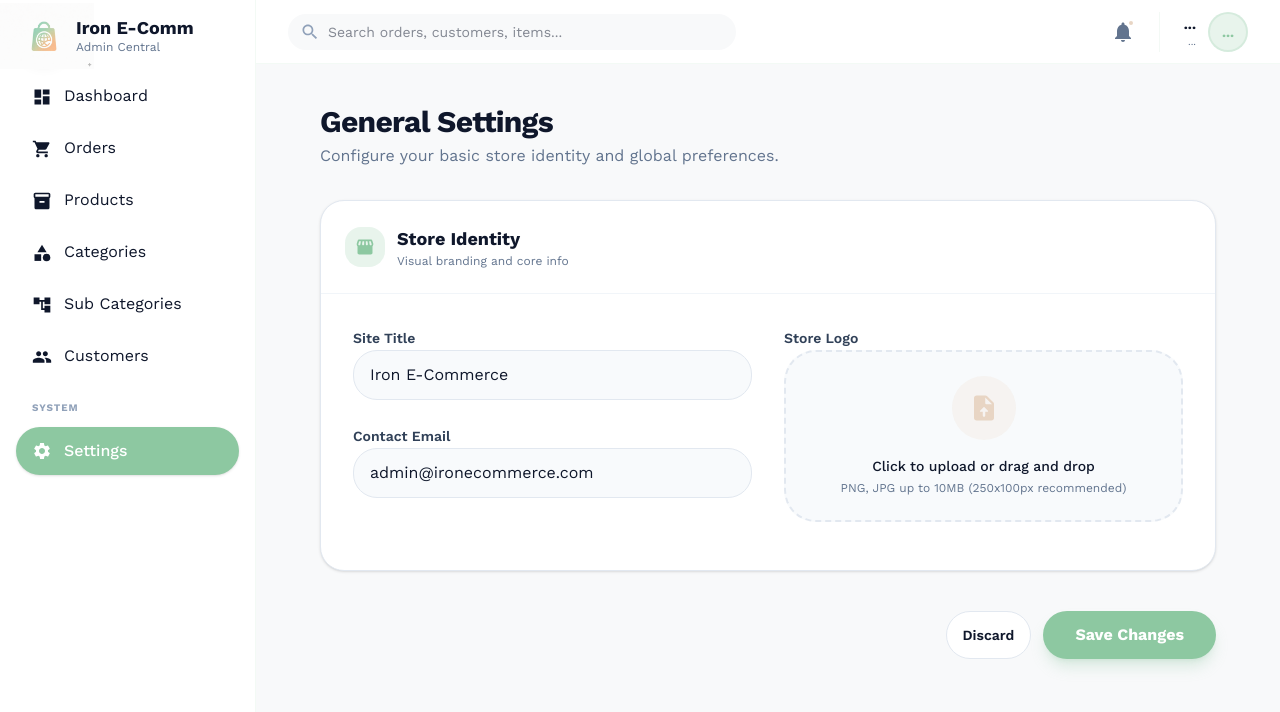
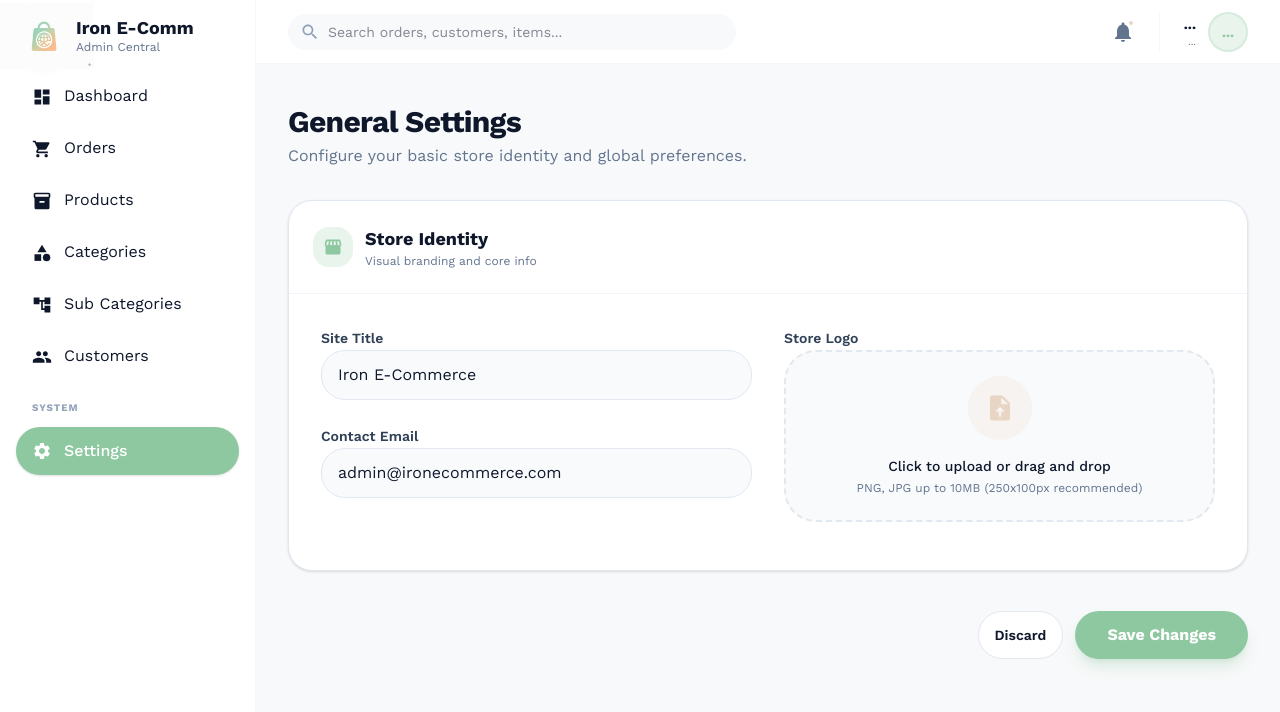
Before and after one commit to senemdemirr/e-commerce, a Next.js app: page /admin/settings in a window 1280 px wide. Shown: the top 712 px of the page. Built offline with nearby package versions, Linux system fonts and the light colour scheme; no server answers.

Commit message:
change and equal the main width

```diff
--- a/app/(admin)/admin/categories/page.js
+++ b/app/(admin)/admin/categories/page.js
@@ -196,9 +196,9 @@ export default function CategoriesPage() {
 
     return (
         <>
-            <div className="-m-8 flex min-h-[calc(100vh-4rem)] flex-col overflow-hidden">
-                <div className="flex-1 overflow-y-auto bg-slate-50/50 p-8 dark:bg-background-dark/50">
-                    <div className="mx-auto max-w-6xl">
+            <div className="-m-4 flex min-h-[calc(100vh-4rem)] flex-col overflow-hidden sm:-m-6 lg:-m-8">
+                <div className="flex-1 overflow-y-auto bg-slate-50/50 p-4 dark:bg-background-dark/50 sm:p-6 lg:p-8">
+                    <div className="w-full">
                         <CategoriesHeader onCreate={openCreateModal} />
 
                         <CategoriesStatsCards
--- a/app/(admin)/admin/layout.js
+++ b/app/(admin)/admin/layout.js
@@ -20,8 +20,10 @@ export default function AdminLayout({ children }) {
                 <Header />
 
                 {/* Content */}
-                <div className="min-w-0 p-4 sm:p-6 lg:p-8 h-vh">
-                    {children}
+                <div className="h-vh min-w-0 p-4 sm:p-6 lg:p-8">
+                    <div className="mx-auto w-full max-w-7xl">
+                        {children}
+                    </div>
                 </div>
             </main>
         </div>
--- a/app/(admin)/admin/orders/[orderNumber]/page.js
+++ b/app/(admin)/admin/orders/[orderNumber]/page.js
@@ -198,7 +198,7 @@ export default function OrderDetailPage() {
 
     return (
         <div className="relative flex min-h-screen w-full flex-col overflow-x-hidden">
-            <div className="flex w-full max-w-[1240px] flex-col gap-6">
+            <div className="flex w-full flex-col gap-6">
                 <OrderDetailHeader
                     order={order}
                     currentStatusTitle={currentStatusTitle}
--- a/app/(admin)/admin/settings/page.js
+++ b/app/(admin)/admin/settings/page.js
@@ -171,8 +171,8 @@ export default function SettingsPage() {
 
     return (
         <div className="-m-4 sm:-m-6 lg:-m-8">
-            <main className="flex-1 overflow-y-auto bg-background-light p-6 dark:bg-background-dark md:p-10">
-                <div className="mx-auto max-w-4xl">
+            <section className="flex-1 overflow-y-auto bg-background-light px-4 py-6 dark:bg-background-dark sm:px-6 md:py-10 lg:px-8">
+                <div className="w-full">
                     <div className="mb-8 flex flex-col justify-between gap-4 md:flex-row md:items-center">
                         <div>
                             <h1 className="text-3xl font-bold tracking-tight text-slate-900 dark:text-slate-50">
@@ -310,7 +310,7 @@ export default function SettingsPage() {
                         </button>
                     </div>
                 </div>
-            </main>
+            </section>
         </div>
     );
 }
--- a/app/(admin)/admin/subcategories/page.js
+++ b/app/(admin)/admin/subcategories/page.js
@@ -300,9 +300,9 @@ export default function SubcategoriesPage() {
 
        return (
            <>
-               <div className="-m-8 flex min-h-[calc(100vh-4rem)] flex-col overflow-hidden">
-                   <main className="flex-1 overflow-y-auto bg-background-light p-8 dark:bg-background-dark">
-                       <div className="mx-auto max-w-7xl">
+               <div className="-m-4 flex min-h-[calc(100vh-4rem)] flex-col overflow-hidden sm:-m-6 lg:-m-8">
+                   <section className="flex-1 overflow-y-auto bg-background-light p-4 dark:bg-background-dark sm:p-6 lg:p-8">
+                       <div className="w-full">
                            <SubcategoriesHeader
                                totalProducts={totalProducts}
                                categoriesCount={categories.length}
@@ -334,7 +334,7 @@ export default function SubcategoriesPage() {
                                onDelete={setDeleteTarget}
                            />
                        </div>
-                   </main>
+                   </section>
                </div>
 
                <SubcategoryForm
```
